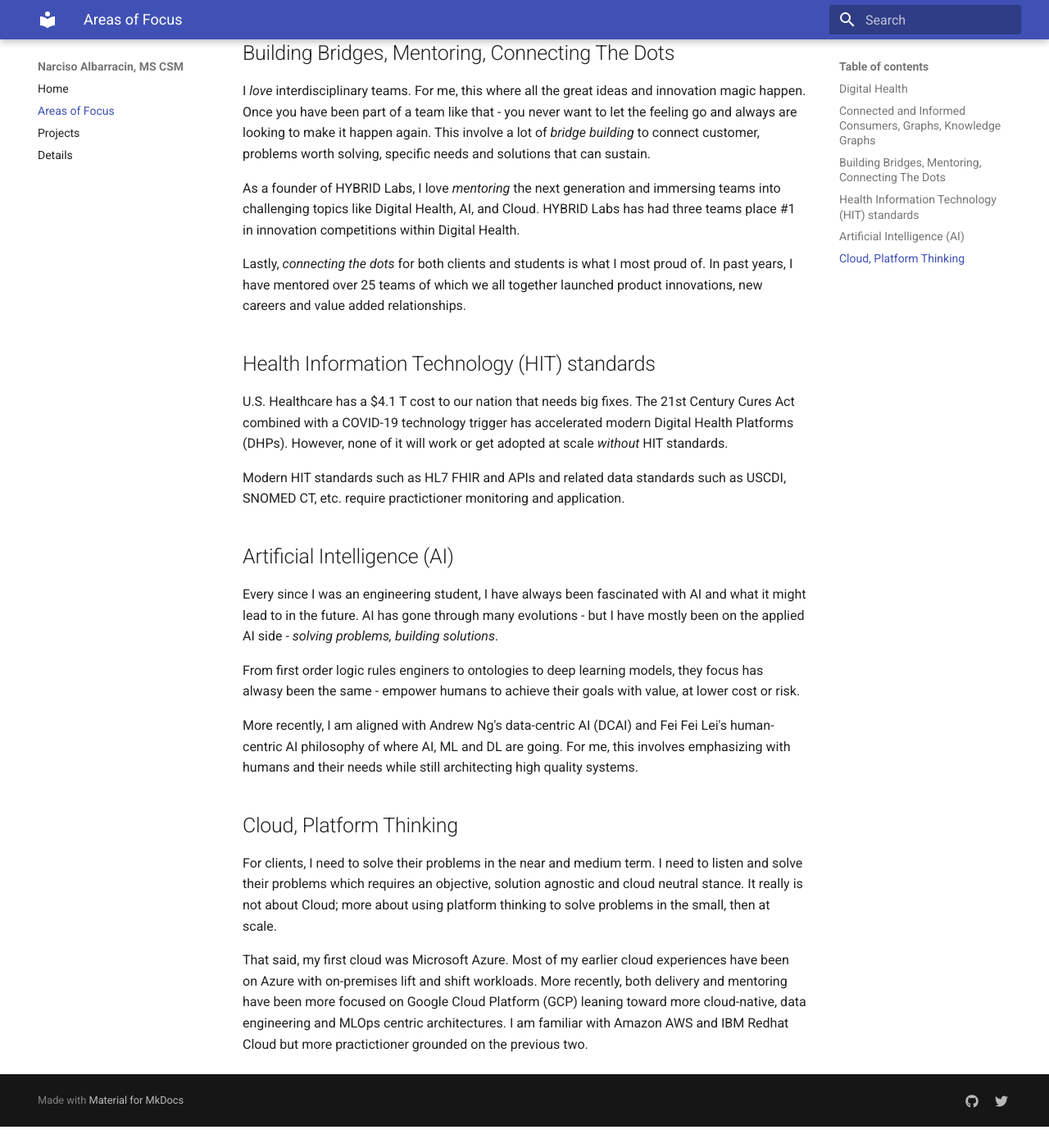
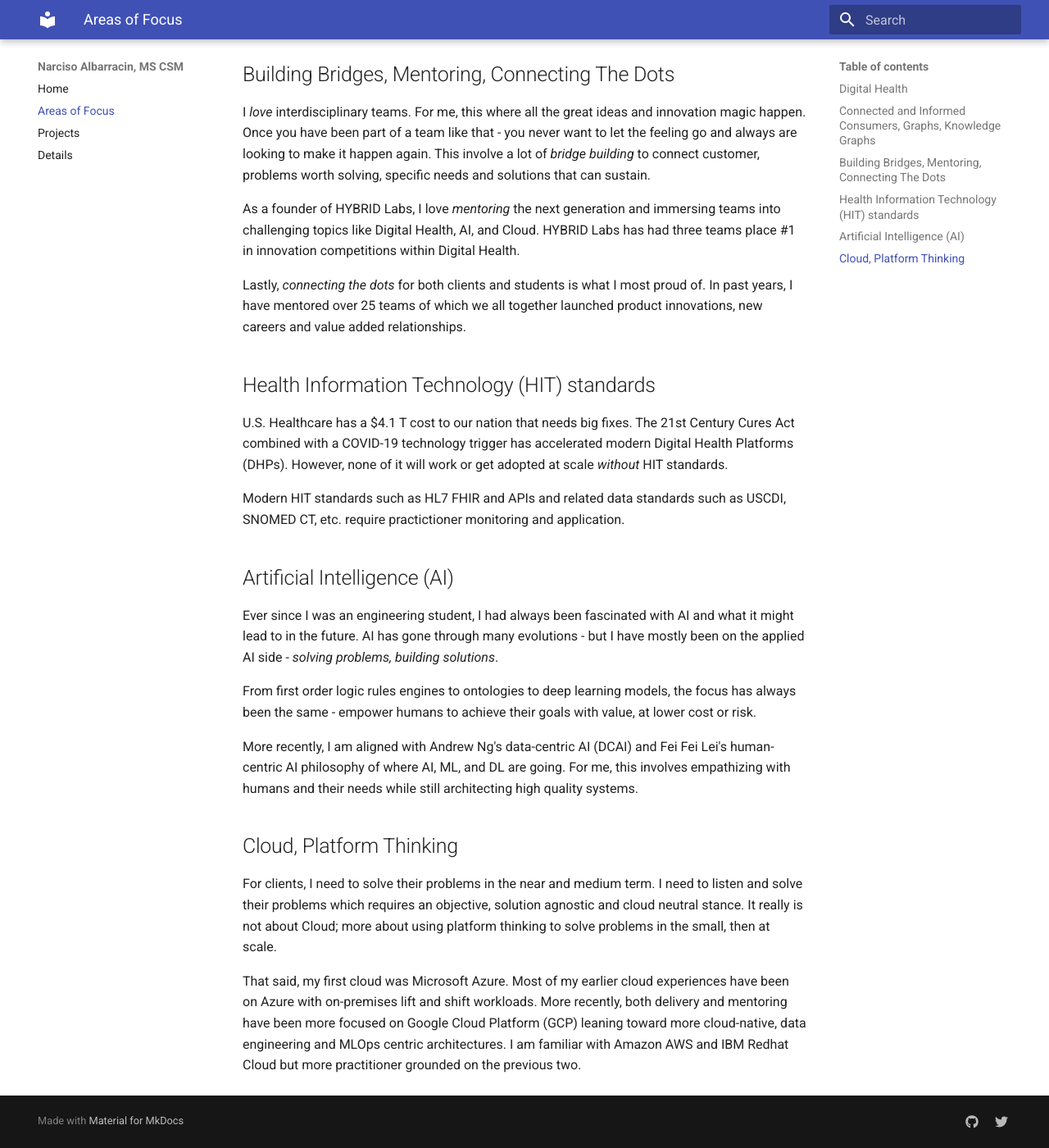
Before and after one commit to nalbarr/portfolio, an MkDocs documentation site: the page built from docs/areas.md, in a window 1280 px wide and 1400 px high, scrolled down 703 px. Shown: the whole window at 82% size. Built offline with MkDocs 1.6.1 and Material for MkDocs 9.7.7, drawn with Linux system fonts in a browser that asks for light colours; before the commit the page ends 2077 px from its top, so only the background shows below that; some of the changed text lies outside the part shown.

Commit message:
Update areas.md

```diff
--- a/docs/areas.md
+++ b/docs/areas.md
@@ -3,14 +3,14 @@
 Areas I am most passionate about ...
 
 ## Digital Health
-I am have been writing about Digital Health and Digital Health Platforms (DHPs) trends for years now.  At first as Healthcare IT strategist and practitioner, but later as a remote caregiver.  The latter has driven much what I am passionate about trying to fix in U.S. Healthcare.
+I have been writing about Digital Health and Digital Health Platforms (DHPs) trends for years now.  At first as Healthcare IT strategist and practitioner, but later as a remote caregiver.  The latter has driven much what I am passionate about trying to fix in U.S. Healthcare.
 
 ## Connected and Informed Consumers, Graphs, Knowledge Graphs
-Experiencing the complexity of the U.S. Healthcare system in humbling.  Often times both the consumer and care teams do not have all the pieces of the puzzle to power experiences that matter.
+Experiencing the complexity of the U.S. Healthcare system is humbling.  Often times both the consumer and care teams do not have all the pieces of the puzzle to power experiences that matter.
 
-They need information to be accessible, available and connected to make decisions.  I believe modern graph platforms and knowledge graphs can empower better experiences.
+They need information to be accessible, available, and connected to make decisions.  I believe modern graph platforms and knowledge graphs can empower better experiences.
 
-I have had the opportunity to have worked with SNOMED CT product and implementation leaders and experts where much of my current AI, graph thinking, knowledge graph are founded upon.
+I have had the opportunity to have worked with SNOMED CT product and implementation leaders and experts where much of my current applied AI, graph thinking, and knowledge graph perspectives are grounded.
 
 ## Building Bridges, Mentoring, Connecting The Dots
 I *love* interdisciplinary teams.  For me, this where all the great ideas and innovation magic happen.  Once you have been part of a team like that - you never want to let the feeling go and always are looking to make it happen again.  This involve a lot of *bridge building* to connect customer, problems worth solving, specific needs and solutions that can sustain.
@@ -25,13 +25,13 @@
 Modern HIT standards such as HL7 FHIR and APIs and related data standards such as USCDI, SNOMED CT, etc. require practictioner monitoring and application.
 
 ## Artificial Intelligence (AI)
-Every since I was an engineering student, I have always been fascinated with AI and what it might lead to in the future.  AI has gone through many evolutions - but I have mostly been on the applied AI side - *solving problems, building solutions*.
+Ever since I was an engineering student, I had always been fascinated with AI and what it might lead to in the future.  AI has gone through many evolutions - but I have mostly been on the applied AI side - *solving problems, building solutions*.
 
-From first order logic rules enginers to ontologies to deep learning models, they focus has alwasy been the same - empower humans to achieve their goals with value, at lower cost or risk.
+From first order logic rules engines to ontologies to deep learning models, the focus has always been the same - empower humans to achieve their goals with value, at lower cost or risk.
 
-More recently, I am aligned with Andrew Ng's data-centric AI (DCAI) and Fei Fei Lei's human-centric AI philosophy of where AI, ML and DL are going.  For me, this involves emphasizing with humans and their needs while still architecting high quality systems.
+More recently, I am aligned with Andrew Ng's data-centric AI (DCAI) and Fei Fei Lei's human-centric AI philosophy of where AI, ML, and DL are going.  For me, this involves empathizing with humans and their needs while still architecting high quality systems.
 
 ## Cloud, Platform Thinking
 For clients, I need to solve their problems in the near and medium term.  I need to listen and solve their problems which requires an objective, solution agnostic and cloud neutral stance.  It really is not about Cloud; more about using platform thinking to solve problems in the small, then at scale.
 
-That said, my first cloud was Microsoft Azure.  Most of my earlier cloud experiences have been on Azure with on-premises lift and shift workloads.  More recently, both delivery and mentoring have been more focused on Google Cloud Platform (GCP) leaning toward more cloud-native, data engineering and MLOps centric architectures.  I am familiar with Amazon AWS and IBM Redhat Cloud but more practictioner grounded on the previous two.
+That said, my first cloud was Microsoft Azure.  Most of my earlier cloud experiences have been on Azure with on-premises lift and shift workloads.  More recently, both delivery and mentoring have been more focused on Google Cloud Platform (GCP) leaning toward more cloud-native, data engineering and MLOps centric architectures.  I am familiar with Amazon AWS and IBM Redhat Cloud but more practitioner grounded on the previous two.
```
